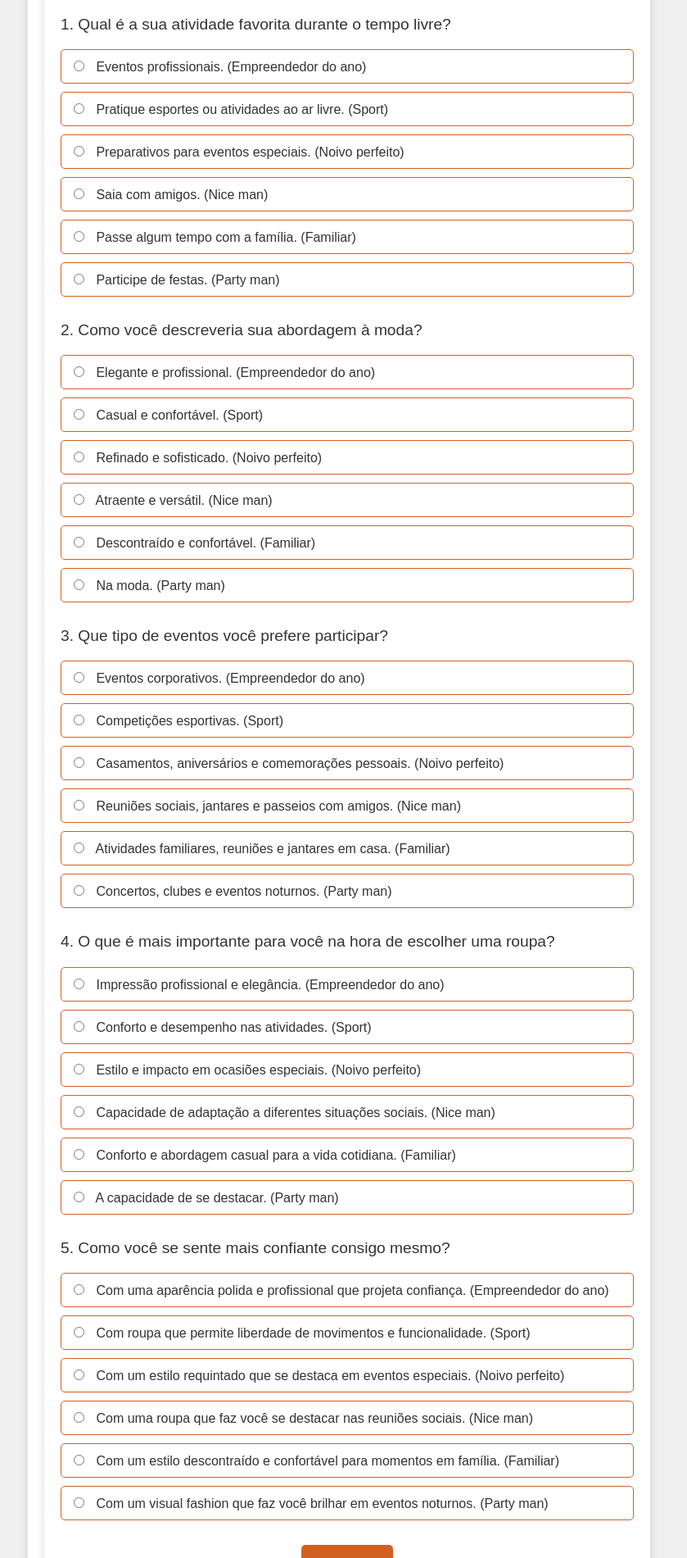
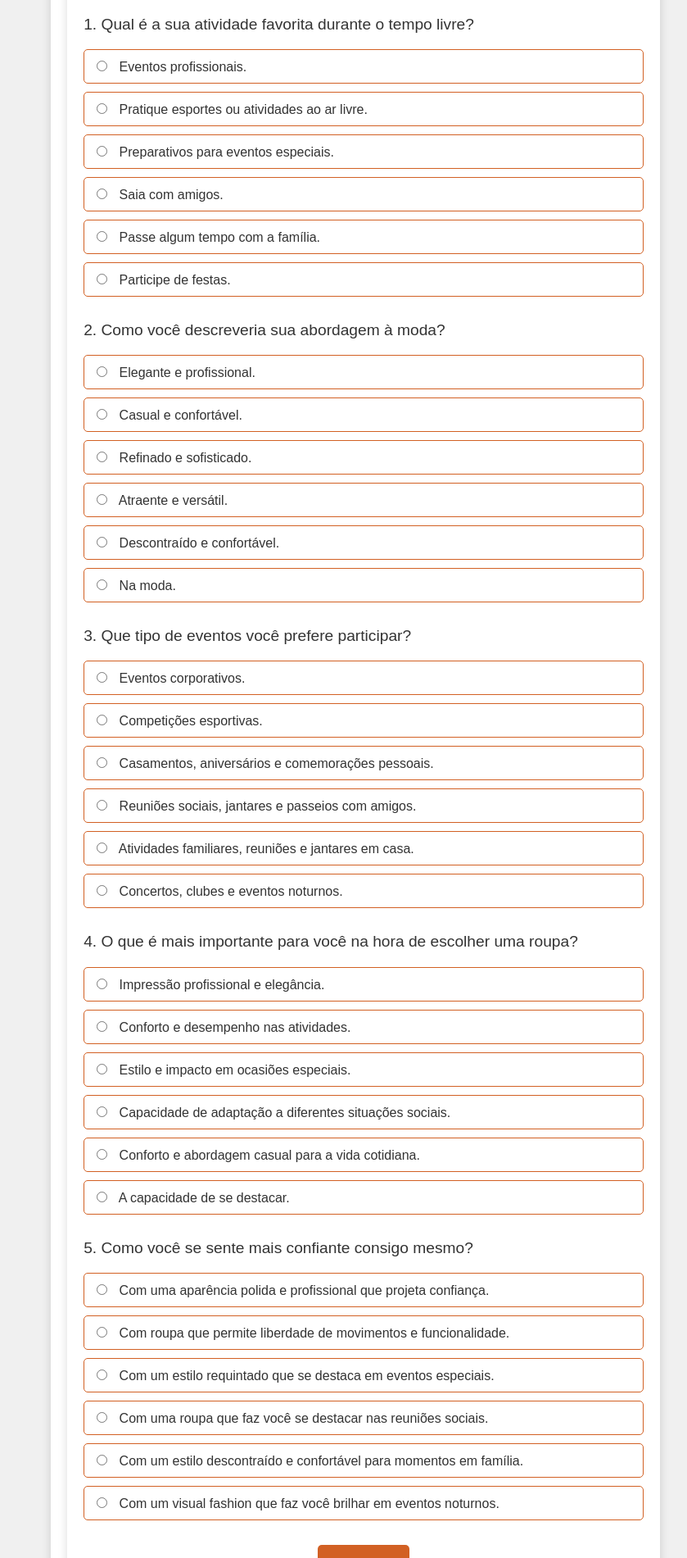
Before and after one commit to nereahm/testMasaltosPT, a React (Create React App) app: page / in a window 1280 px wide. Shown: the part 113-2014 px from the top of the page at 82% size, without its empty margins (236-1075 px from the left). Built offline with nearby package versions, Linux system fonts and the light colour scheme.

Commit message:
Add files via upload

```diff
--- a/src/App.js
+++ b/src/App.js
@@ -62,56 +62,56 @@ function App() {
         {/* Pergunta 1 */}
         <div className="question">
             <p>1. Qual é a sua atividade favorita durante o tempo livre?</p>
-            <label><input type="radio" name="q1" value="a" /> Eventos profissionais. (Empreendedor do ano)</label>
-            <label><input type="radio" name="q1" value="b" /> Pratique esportes ou atividades ao ar livre. (Sport)</label>
-            <label><input type="radio" name="q1" value="c" /> Preparativos para eventos especiais. (Noivo perfeito)</label>
-            <label><input type="radio" name="q1" value="d" /> Saia com amigos. (Nice man)</label>
-            <label><input type="radio" name="q1" value="e" /> Passe algum tempo com a família. (Familiar)</label>
-            <label><input type="radio" name="q1" value="f" /> Participe de festas. (Party man)</label>
+            <label><input type="radio" name="q1" value="a" /> Eventos profissionais.</label>
+            <label><input type="radio" name="q1" value="b" /> Pratique esportes ou atividades ao ar livre.</label>
+            <label><input type="radio" name="q1" value="c" /> Preparativos para eventos especiais.</label>
+            <label><input type="radio" name="q1" value="d" /> Saia com amigos.</label>
+            <label><input type="radio" name="q1" value="e" /> Passe algum tempo com a família.</label>
+            <label><input type="radio" name="q1" value="f" /> Participe de festas.</label>
         </div>
 
         {/* Pergunta 2 */}
         <div className="question">
             <p>2. Como você descreveria sua abordagem à moda?</p>
-            <label><input type="radio" name="q2" value="a" /> Elegante e profissional. (Empreendedor do ano)</label>
-            <label><input type="radio" name="q2" value="b" /> Casual e confortável. (Sport)</label>
-            <label><input type="radio" name="q2" value="c" /> Refinado e sofisticado. (Noivo perfeito)</label>
-            <label><input type="radio" name="q2" value="d" /> Atraente e versátil. (Nice man)</label>
-            <label><input type="radio" name="q2" value="e" /> Descontraído e confortável. (Familiar)</label>
-            <label><input type="radio" name="q2" value="f" /> Na moda. (Party man)</label>
+            <label><input type="radio" name="q2" value="a" /> Elegante e profissional.</label>
+            <label><input type="radio" name="q2" value="b" /> Casual e confortável.</label>
+            <label><input type="radio" name="q2" value="c" /> Refinado e sofisticado.</label>
+            <label><input type="radio" name="q2" value="d" /> Atraente e versátil.</label>
+            <label><input type="radio" name="q2" value="e" /> Descontraído e confortável.</label>
+            <label><input type="radio" name="q2" value="f" /> Na moda.</label>
         </div>
 
         {/* Pergunta 3 */}
         <div className="question">
             <p>3. Que tipo de eventos você prefere participar?</p>
-            <label><input type="radio" name="q3" value="a" /> Eventos corporativos. (Empreendedor do ano)</label>
-            <label><input type="radio" name="q3" value="b" /> Competições esportivas. (Sport)</label>
-            <label><input type="radio" name="q3" value="c" /> Casamentos, aniversários e comemorações pessoais. (Noivo perfeito)</label>
-            <label><input type="radio" name="q3" value="d" /> Reuniões sociais, jantares e passeios com amigos. (Nice man)</label>
-            <label><input type="radio" name="q3" value="e" /> Atividades familiares, reuniões e jantares em casa. (Familiar)</label>
-            <label><input type="radio" name="q3" value="f" /> Concertos, clubes e eventos noturnos. (Party man)</label>
+            <label><input type="radio" name="q3" value="a" /> Eventos corporativos.</label>
+            <label><input type="radio" name="q3" value="b" /> Competições esportivas.</label>
+            <label><input type="radio" name="q3" value="c" /> Casamentos, aniversários e comemorações pessoais.</label>
+            <label><input type="radio" name="q3" value="d" /> Reuniões sociais, jantares e passeios com amigos.</label>
+            <label><input type="radio" name="q3" value="e" /> Atividades familiares, reuniões e jantares em casa.</label>
+            <label><input type="radio" name="q3" value="f" /> Concertos, clubes e eventos noturnos.</label>
         </div>
 
         {/* Pergunta 4 */}
         <div className="question">
             <p>4. O que é mais importante para você na hora de escolher uma roupa?</p>
-            <label><input type="radio" name="q4" value="a" /> Impressão profissional e elegância. (Empreendedor do ano)</label>
-            <label><input type="radio" name="q4" value="b" /> Conforto e desempenho nas atividades. (Sport)</label>
-            <label><input type="radio" name="q4" value="c" /> Estilo e impacto em ocasiões especiais. (Noivo perfeito)</label>
-            <label><input type="radio" name="q4" value="d" /> Capacidade de adaptação a diferentes situações sociais. (Nice man)</label>
-            <label><input type="radio" name="q4" value="e" /> Conforto e abordagem casual para a vida cotidiana. (Familiar)</label>
-            <label><input type="radio" name="q4" value="f" /> A capacidade de se destacar. (Party man)</label>
+            <label><input type="radio" name="q4" value="a" /> Impressão profissional e elegância.</label>
+            <label><input type="radio" name="q4" value="b" /> Conforto e desempenho nas atividades.</label>
+            <label><input type="radio" name="q4" value="c" /> Estilo e impacto em ocasiões especiais.</label>
+            <label><input type="radio" name="q4" value="d" /> Capacidade de adaptação a diferentes situações sociais.</label>
+            <label><input type="radio" name="q4" value="e" /> Conforto e abordagem casual para a vida cotidiana.</label>
+            <label><input type="radio" name="q4" value="f" /> A capacidade de se destacar.</label>
         </div>
 
         {/* Pergunta 5 */}
         <div className="question">
             <p>5. Como você se sente mais confiante consigo mesmo?</p>
-            <label><input type="radio" name="q5" value="a" /> Com uma aparência polida e profissional que projeta confiança. (Empreendedor do ano)</label>
-            <label><input type="radio" name="q5" value="b" /> Com roupa que permite liberdade de movimentos e funcionalidade. (Sport)</label>
-            <label><input type="radio" name="q5" value="c" /> Com um estilo requintado que se destaca em eventos especiais. (Noivo perfeito)</label>
-            <label><input type="radio" name="q5" value="d" /> Com uma roupa que faz você se destacar nas reuniões sociais. (Nice man)</label>
-            <label><input type="radio" name="q5" value="e" /> Com um estilo descontraído e confortável para momentos em família. (Familiar)</label>
-            <label><input type="radio" name="q5" value="f" /> Com um visual fashion que faz você brilhar em eventos noturnos. (Party man)</label>
+            <label><input type="radio" name="q5" value="a" /> Com uma aparência polida e profissional que projeta confiança.</label>
+            <label><input type="radio" name="q5" value="b" /> Com roupa que permite liberdade de movimentos e funcionalidade.</label>
+            <label><input type="radio" name="q5" value="c" /> Com um estilo requintado que se destaca em eventos especiais.</label>
+            <label><input type="radio" name="q5" value="d" /> Com uma roupa que faz você se destacar nas reuniões sociais.</label>
+            <label><input type="radio" name="q5" value="e" /> Com um estilo descontraído e confortável para momentos em família.</label>
+            <label><input type="radio" name="q5" value="f" /> Com um visual fashion que faz você brilhar em eventos noturnos.</label>
         </div>
 
         <button type="button" onClick={calculateResult}>Enviar</button>
```
